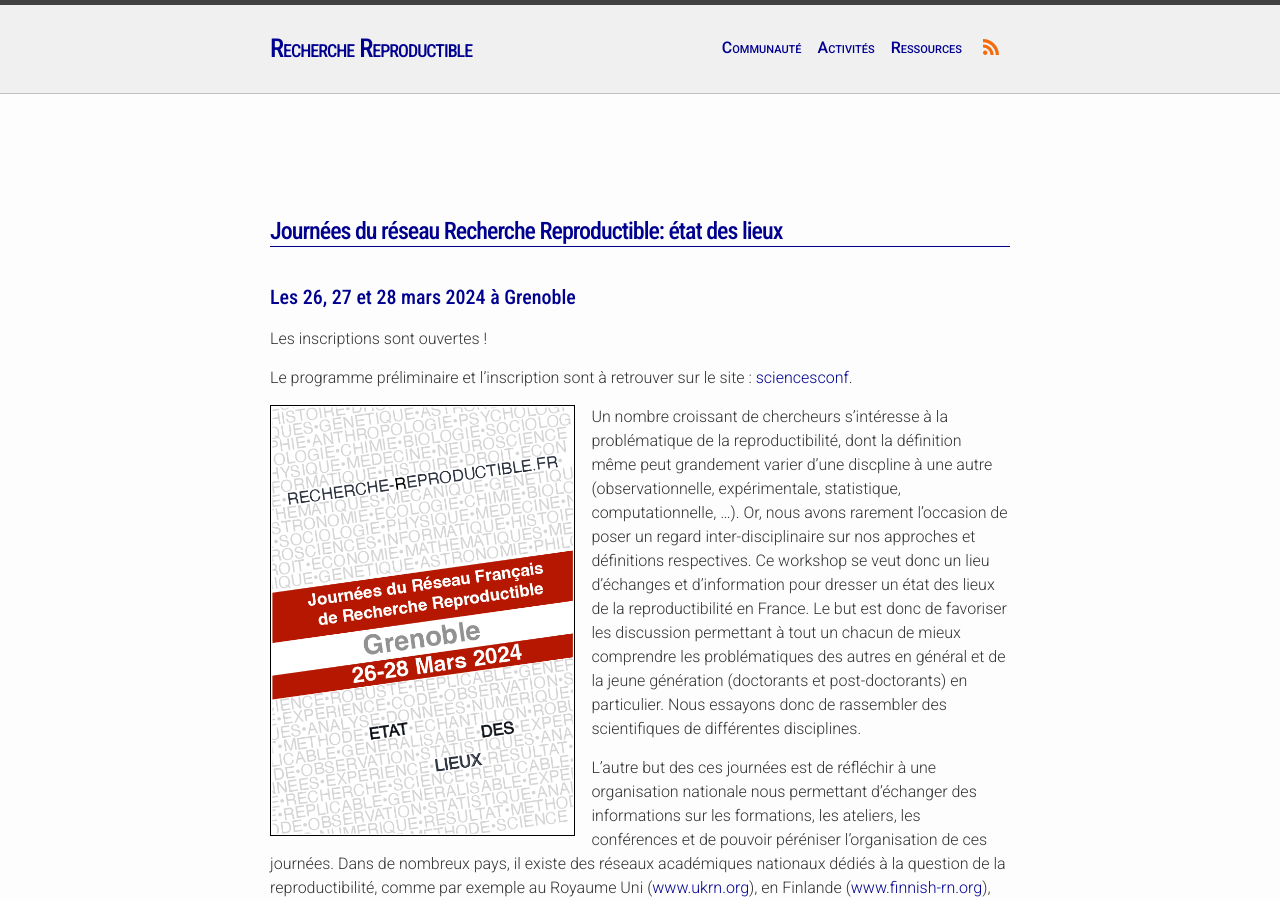
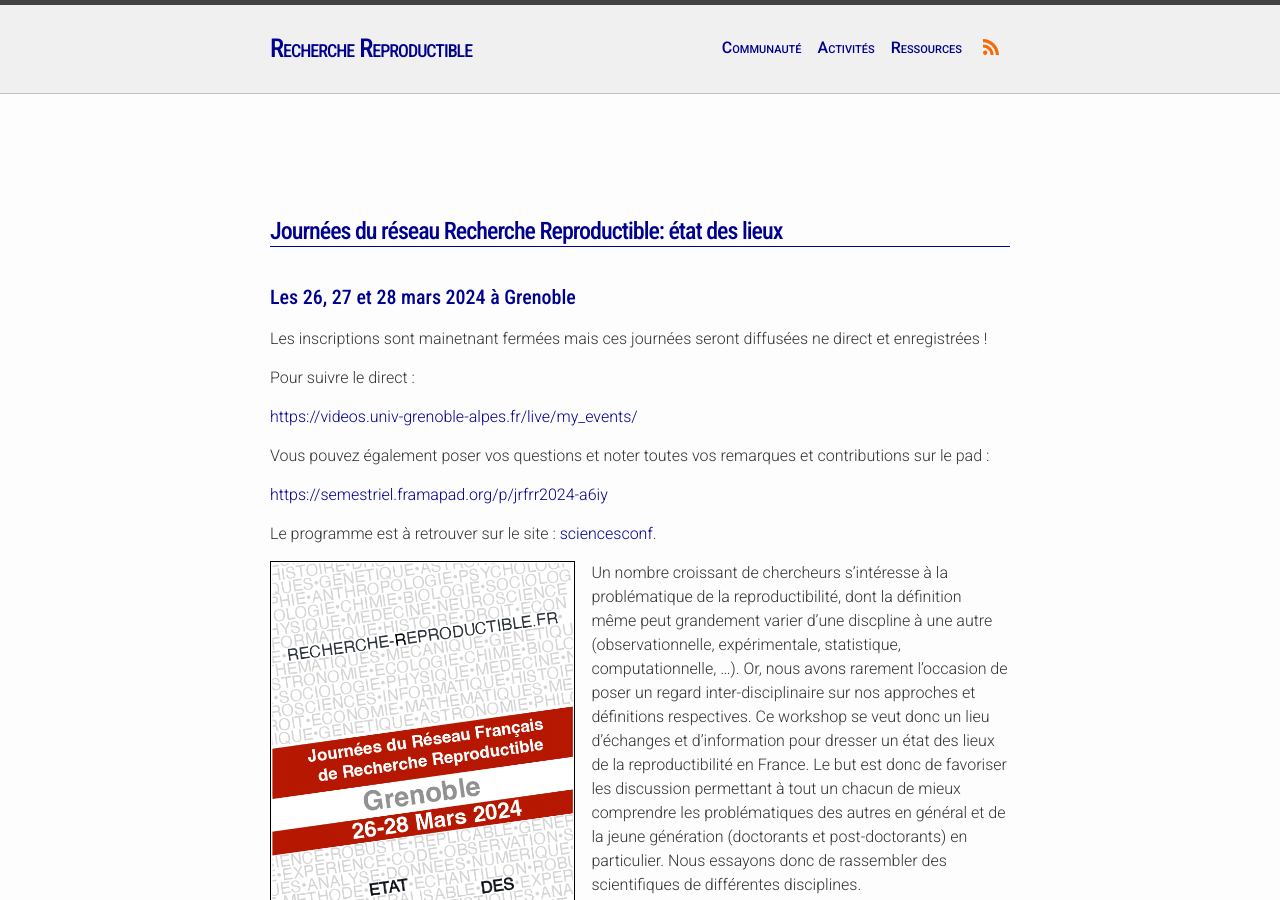
Before and after one commit to FR-RN/FR-RN, a Jekyll site: the page built from rr-days-2024.md, in a window 1280 px wide and 900 px high. Built offline with Jekyll 4.4.1, drawn with Linux system fonts in a browser that asks for light colours; some web fonts are replaced.

Commit message:
Add link video and pad

```diff
--- a/rr-days-2024.md
+++ b/rr-days-2024.md
@@ -7,10 +7,17 @@ permalink: /rr-days-2024/
 # Journées du réseau Recherche Reproductible: état des lieux
 ## Les 26, 27 et 28 mars 2024 à Grenoble
 
-Les inscriptions sont ouvertes !
+Les inscriptions sont mainetnant fermées mais ces journées seront diffusées ne direct et enregistrées !
 
+Pour suivre le direct :
 
-Le programme préliminaire et l'inscription sont à retrouver sur le site :
+[https://videos.univ-grenoble-alpes.fr/live/my_events/](https://videos.univ-grenoble-alpes.fr/live/my_events/)
+
+Vous pouvez également poser vos questions et noter toutes vos remarques et contributions sur le pad :
+
+[https://semestriel.framapad.org/p/jrfrr2024-a6iy](https://semestriel.framapad.org/p/jrfrr2024-a6iy)
+
+Le programme est à retrouver sur le site :
 [sciencesconf](https://jrfrr-2024.sciencesconf.org/).
 
 
```
